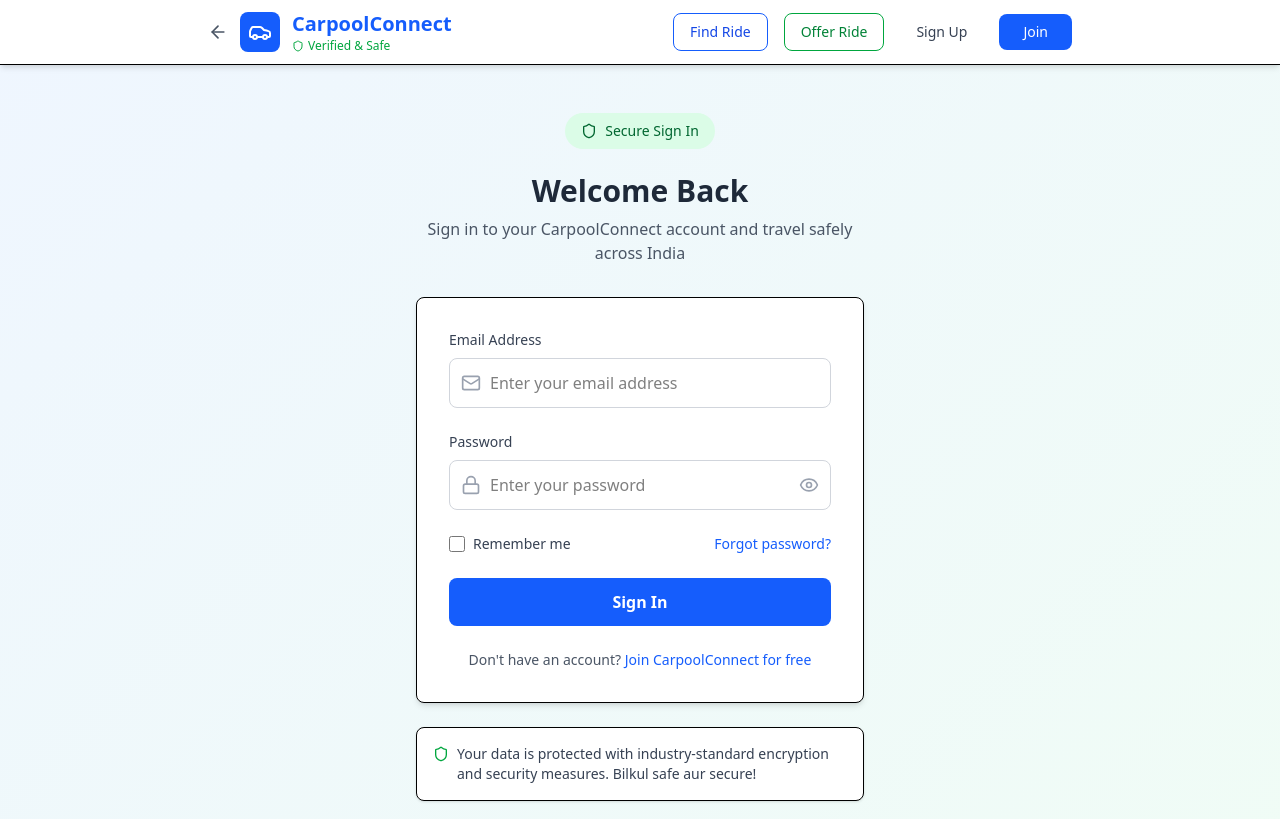
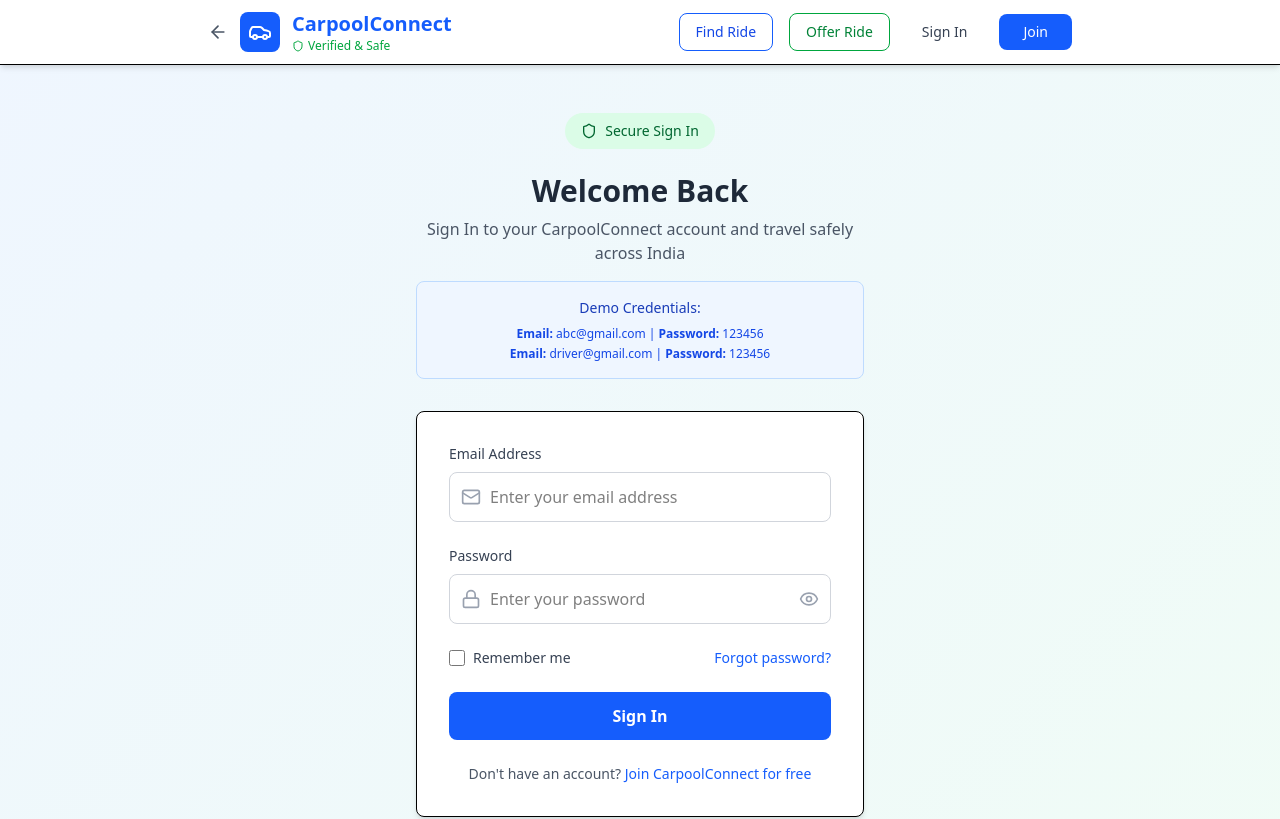
Before and after one commit to amanrk2801/carpool, a React (Vite) app in the folder frontend/: page /signin in a window 1280 px wide. Shown: the top 819 px of the page. Built offline with nearby package versions, Linux system fonts and the light colour scheme.

Commit message:
scroll-to-top-logic

```diff
--- a/frontend/src/App.jsx
+++ b/frontend/src/App.jsx
@@ -1,5 +1,6 @@
 import "./App.css";
 import { BrowserRouter as Router, Routes, Route } from 'react-router-dom';
+import ScrollToTop from './components/ScrollToTop';
 import LandingPage from './components/LandingPage';
 import SignIn from './components/SignIn';
 import JoinFree from './components/JoinFree';
@@ -20,6 +21,7 @@ import Help from './components/Help';
 function App() {
   return (
     <Router>
+      <ScrollToTop />
       <Routes>
         {/* Home/Landing Page */}
         <Route path="/" element={<LandingPage />} />
--- a/frontend/src/components/FindRide.jsx
+++ b/frontend/src/components/FindRide.jsx
@@ -1,6 +1,6 @@
-import { Shield, Car, MapPin, Calendar, Clock, Users, ArrowLeft, Search, Filter, Star, IndianRupee, Navigation } from 'lucide-react';
-import { useState } from 'react';
-import { Link } from 'react-router-dom';
+import { Shield, Car, MapPin, Calendar, Clock, Users, ArrowLeft, Search, Filter, Star, IndianRupee, Navigation, User } from 'lucide-react';
+import { useState, useEffect } from 'react';
+import { Link, useNavigate } from 'react-router-dom';
 import Footer from './Footer';
 
 /**
@@ -16,6 +16,26 @@ import Footer from './Footer';
  * - Responsive design
  */
 function FindRide() {
+  const navigate = useNavigate();
+
+  // Check if user is authenticated
+  const [user, setUser] = useState(null);
+
+  // Scroll to top when component mounts
+  useEffect(() => {
+    window.scrollTo(0, 0);
+  }, []);
+
+  useEffect(() => {
+    const userData = localStorage.getItem('user');
+    if (userData) {
+      setUser(JSON.parse(userData));
+    } else {
+      // Redirect to sign in if not authenticated
+      navigate('/signin');
+    }
+  }, [navigate]);
+
   // State for search inputs
   const [searchData, setSearchData] = useState({
     from: '',
@@ -184,13 +204,17 @@ function FindRide() {
 
   // Handle ride booking
   const handleBookRide = (rideId) => {
-    // Simulate booking
-    alert(`Booking ride ${rideId}! You will be redirected to payment page.`);
+    // Direct booking action
+    console.log(`Booking ride ${rideId}`);
+    // You can add navigation to payment page here
+    // navigate(`/payment/${rideId}`);
   };
 
   // Handle contact driver
   const handleContactDriver = (driverName) => {
-    alert(`Contacting ${driverName}... Chat window will open.`);
+    // Direct contact action
+    console.log(`Contacting ${driverName}`);
+    // You can open chat window or contact modal here
   };
 
   // Get minimum date (today)
@@ -234,11 +258,23 @@ function FindRide() {
               >
                 Offer Ride
               </Link>
+              {user ? (
+                <button
+                  onClick={() => {
+                    localStorage.removeItem('user');
+                    navigate('/signin');
+                  }}
+                  className="text-red-600 hover:text-red-700 text-sm font-medium transition-colors"
+                >
+                  Sign Out
+                </button>
+              ) : (
+                <>
                   <Link
                     to="/signin"
                     className="text-gray-600 hover:text-blue-600 text-sm font-medium transition-colors"
                   >
-                Sign Up
+                    Sign In
                   </Link>
                   <Link
                     to="/join"
@@ -246,6 +282,8 @@ function FindRide() {
                   >
                     Join
                   </Link>
+                </>
+              )}
             </div>
           </div>
         </div>
@@ -267,6 +305,17 @@ function FindRide() {
             <p className="text-gray-600 text-lg">
               Search for available rides and travel with verified drivers across India
             </p>
+
+            {/* User Welcome Section */}
+            {user && (
+              <div className="bg-green-50 border border-green-200 rounded-lg p-4 mt-6 max-w-md mx-auto">
+                <div className="flex items-center justify-center">
+                  <User className="w-5 h-5 text-green-600 mr-2" />
+                  <span className="text-green-800 font-medium">Welcome, {user.name}!</span>
+                </div>
+                <p className="text-green-700 text-sm mt-1">Let's find you the perfect ride!</p>
+              </div>
+            )}
           </div>
 
           {/* Search Form */}
--- a/frontend/src/components/Help.jsx
+++ b/frontend/src/components/Help.jsx
@@ -1,6 +1,6 @@
 import { Shield, Car, Phone, Mail, MessageCircle, HelpCircle, Search, Book, Users, ArrowLeft, CheckCircle, Clock, Star } from 'lucide-react';
 import { Link } from 'react-router-dom';
-import { useState } from 'react';
+import { useState, useEffect } from 'react';
 import Footer from './Footer';
 
 /**
@@ -14,6 +14,11 @@ import Footer from './Footer';
  * - Consistent design with other pages
  */
 function Help() {
+  // Scroll to top when component mounts
+  useEffect(() => {
+    window.scrollTo(0, 0);
+  }, []);
+
   const [activeCategory, setActiveCategory] = useState('general');
   const [searchQuery, setSearchQuery] = useState('');
 
@@ -33,7 +38,7 @@ function Help() {
       },
       {
         question: "How do I get started?",
-        answer: "Simply sign up with your phone number, verify your identity with a government ID, add your profile photo, and you're ready to find rides or offer rides to others."
+        answer: "Simply Sign In with your phone number, verify your identity with a government ID, add your profile photo, and you're ready to find rides or offer rides to others."
       },
       {
         question: "Is CarpoolConnect available in my city?",
@@ -199,7 +204,7 @@ function Help() {
                 to="/signin"
                 className="text-gray-700 hover:text-blue-600 px-4 py-2 text-sm font-medium transition-colors"
               >
-                Sign Up
+                Sign In
               </Link>
               <Link
                 to="/join"
--- a/frontend/src/components/HowItWorks.jsx
+++ b/frontend/src/components/HowItWorks.jsx
@@ -1,3 +1,4 @@
+import { useEffect } from 'react';
 import { Shield, Car, UserCheck, Search, CreditCard, MapPin, Clock, Phone, ArrowLeft, Users, Star, CheckCircle } from 'lucide-react';
 import { Link } from 'react-router-dom';
 import Footer from './Footer';
@@ -13,11 +14,16 @@ import Footer from './Footer';
  * - Interactive elements and animations
  */
 function HowItWorks() {
+  // Scroll to top when component mounts
+  useEffect(() => {
+    window.scrollTo(0, 0);
+  }, []);
+
   const riderSteps = [
     {
       step: 1,
       title: "Create Your Profile",
-      description: "Sign up with verified ID and phone number. Add your photo and basic details for a complete profile.",
+      description: "Sign In with verified ID and phone number. Add your photo and basic details for a complete profile.",
       icon: UserCheck,
       details: ["Upload government ID", "Verify phone number", "Add profile photo", "Complete safety training"]
     },
@@ -140,7 +146,7 @@ function HowItWorks() {
                 to="/signin"
                 className="text-gray-700 hover:text-blue-600 px-4 py-2 text-sm font-medium transition-colors"
               >
-                Sign Up
+                Sign In
               </Link>
               <Link
                 to="/join"
--- a/frontend/src/components/HowItWorksSection.jsx
+++ b/frontend/src/components/HowItWorksSection.jsx
@@ -19,7 +19,7 @@ function HowItWorksSection() {
   const steps = [
     {
       step: 1,
-      title: "Sign Up",
+      title: "Sign In",
       description: "Create your profile with ID verification for a secure carpooling experience.",
       icon: UserCheck
     },
--- a/frontend/src/components/JoinFree.jsx
+++ b/frontend/src/components/JoinFree.jsx
@@ -4,7 +4,7 @@ import { Link } from 'react-router-dom';
 import Footer from './Footer';
 
 /**
- * JoinFree Component (Sign Up Page)
+ * JoinFree Component (Sign In Page)
  *
  * Features:
  * - Consistent design with landing page and signin
@@ -189,10 +189,10 @@ function JoinFree() {
     // Simulate API call
     try {
       await new Promise(resolve => setTimeout(resolve, 2000));
-      console.log('Sign up attempt:', formData);
-      // Handle successful sign up here
+      console.log('Sign In attempt:', formData);
+      // Handle successful Sign In here
     } catch (error) {
-      console.error('Sign up error:', error);
+      console.error('Sign In error:', error);
     } finally {
       setIsLoading(false);
     }
@@ -241,7 +241,7 @@ function JoinFree() {
                 to="/signin"
                 className="text-gray-700 hover:text-blue-600 px-4 py-2 text-sm font-medium transition-colors"
               >
-                Sign Up
+                Sign In
               </Link>
               <Link
                 to="/join"
@@ -290,7 +290,7 @@ function JoinFree() {
             </div>
           </div>
 
-          {/* Sign Up Form Card */}
+          {/* Sign In Form Card */}
           <div className="bg-white rounded-lg shadow-md p-8 border">
             <form onSubmit={handleSubmit} className="space-y-6">
               {/* Name Fields Row */}
@@ -556,7 +556,7 @@ function JoinFree() {
               <p className="text-sm text-gray-600">
                 Already have an account?{' '}
                 <Link to="/signin" className="text-blue-600 hover:text-blue-700 font-medium">
-                  Sign in here
+                  Sign In here
                 </Link>
               </p>
             </div>
--- a/frontend/src/components/LandingPage.jsx
+++ b/frontend/src/components/LandingPage.jsx
@@ -1,3 +1,4 @@
+import { useEffect } from 'react';
 import Navbar from './Navbar';
 import HeroSection from './HeroSection';
 import FeaturesSection from './FeaturesSection';
@@ -19,6 +20,11 @@ import Footer from './Footer';
  * - Footer with additional links
  */
 function LandingPage() {
+  // Scroll to top when component mounts
+  useEffect(() => {
+    window.scrollTo(0, 0);
+  }, []);
+
   return (
     <div className="min-h-screen bg-gradient-to-br from-blue-50 to-green-50">
       <Navbar />
--- a/frontend/src/components/Navbar.jsx
+++ b/frontend/src/components/Navbar.jsx
@@ -46,7 +46,7 @@ function Navbar() {
               to="/signin"
               className="text-gray-700 hover:text-blue-600 px-4 py-2 text-sm font-medium transition-colors"
             >
-              Sign Up
+              Sign In
             </Link>
             <Link
               to="/join"
--- a/frontend/src/components/OfferRide.jsx
+++ b/frontend/src/components/OfferRide.jsx
@@ -1,6 +1,6 @@
-import { Shield, Car, MapPin, Calendar, Clock, Users, ArrowLeft, Plus, Minus, IndianRupee } from 'lucide-react';
-import { useState } from 'react';
-import { Link } from 'react-router-dom';
+import { Shield, Car, MapPin, Calendar, Clock, Users, ArrowLeft, Plus, Minus, IndianRupee, User } from 'lucide-react';
+import { useState, useEffect } from 'react';
+import { Link, useNavigate } from 'react-router-dom';
 import Footer from './Footer';
 
 /**
@@ -18,6 +18,26 @@ import Footer from './Footer';
  * - Responsive design
  */
 function OfferRide() {
+  const navigate = useNavigate();
+
+  // Check if user is authenticated
+  const [user, setUser] = useState(null);
+
+  // Scroll to top when component mounts
+  useEffect(() => {
+    window.scrollTo(0, 0);
+  }, []);
+
+  useEffect(() => {
+    const userData = localStorage.getItem('user');
+    if (userData) {
+      setUser(JSON.parse(userData));
+    } else {
+      // Redirect to sign in if not authenticated
+      navigate('/signin');
+    }
+  }, [navigate]);
+
   // State for form inputs
   const [formData, setFormData] = useState({
     from: '',
@@ -197,11 +217,23 @@ function OfferRide() {
               >
                 Offer Ride
               </Link>
+              {user ? (
+                <button
+                  onClick={() => {
+                    localStorage.removeItem('user');
+                    navigate('/signin');
+                  }}
+                  className="text-red-600 hover:text-red-700 text-sm font-medium transition-colors"
+                >
+                  Sign Out
+                </button>
+              ) : (
+                <>
                   <Link
                     to="/signin"
                     className="text-gray-600 hover:text-blue-600 text-sm font-medium transition-colors"
                   >
-                Sign Up
+                    Sign In
                   </Link>
                   <Link
                     to="/join"
@@ -209,6 +241,8 @@ function OfferRide() {
                   >
                     Join
                   </Link>
+                </>
+              )}
             </div>
           </div>
         </div>
@@ -232,6 +266,17 @@ function OfferRide() {
             <p className="text-gray-600 text-lg">
               Share your journey and help fellow travelers reach their destination safely
             </p>
+
+            {/* User Welcome Section */}
+            {user && (
+              <div className="bg-blue-50 border border-blue-200 rounded-lg p-4 mt-6 max-w-md mx-auto">
+                <div className="flex items-center justify-center">
+                  <User className="w-5 h-5 text-blue-600 mr-2" />
+                  <span className="text-blue-800 font-medium">Welcome, {user.name}!</span>
+                </div>
+                <p className="text-blue-700 text-sm mt-1">Ready to offer your ride to fellow travelers?</p>
+              </div>
+            )}
           </div>
 
           {/* Main Form Card */}
--- a/frontend/src/components/Safety.jsx
+++ b/frontend/src/components/Safety.jsx
@@ -1,3 +1,4 @@
+import { useEffect } from 'react';
 import { Shield, Car, UserCheck, Phone, MapPin, Clock, Eye, AlertTriangle, CheckCircle, ArrowLeft, Users, Star } from 'lucide-react';
 import { Link } from 'react-router-dom';
 import Footer from './Footer';
@@ -13,6 +14,11 @@ import Footer from './Footer';
  * - Consistent design with other pages
  */
 function Safety() {
+  // Scroll to top when component mounts
+  useEffect(() => {
+    window.scrollTo(0, 0);
+  }, []);
+
   const safetyFeatures = [
     {
       title: "ID Verification",
@@ -142,7 +148,7 @@ function Safety() {
                 to="/signin"
                 className="text-gray-700 hover:text-blue-600 px-4 py-2 text-sm font-medium transition-colors"
               >
-                Sign Up
+                Sign In
               </Link>
               <Link
                 to="/join"
--- a/frontend/src/components/SignIn.jsx
+++ b/frontend/src/components/SignIn.jsx
@@ -1,6 +1,6 @@
 import { Shield, Car, Eye, EyeOff, Lock, Mail, ArrowLeft } from 'lucide-react';
-import { useState } from 'react';
-import { Link } from 'react-router-dom';
+import { useState, useEffect } from 'react';
+import { Link, useNavigate } from 'react-router-dom';
 import Footer from './Footer';
 
 /**
@@ -14,7 +14,21 @@ import Footer from './Footer';
  * - Responsive design with Tailwind CSS
  * - Navigation back to home and link to join page
  */
+
 function SignIn() {
+  const navigate = useNavigate();
+
+  // Scroll to top when component mounts
+  useEffect(() => {
+    window.scrollTo(0, 0);
+  }, []);
+
+  // Dummy user data for testing
+  const dummyUsers = [
+    { email: 'abc@gmail.com', password: '123456', name: 'abc xyz' },
+    { email: 'driver@gmail.com', password: '123456', name: 'Driver Name' }
+  ];
+
   // State for form inputs
   const [formData, setFormData] = useState({
     email: '',
@@ -74,13 +88,32 @@ function SignIn() {
 
     setIsLoading(true);
 
-    // Simulate API call
+    // Simulate API call with dummy data validation
     try {
       await new Promise(resolve => setTimeout(resolve, 1500));
-      console.log('Sign in attempt:', formData);
-      // Handle successful sign in here
+
+      // Check if user exists in dummy data
+      const user = dummyUsers.find(u =>
+        u.email === formData.email && u.password === formData.password
+      );
+
+      if (user) {
+        // Store user data in localStorage for session
+        localStorage.setItem('user', JSON.stringify(user));
+        console.log('Sign In successful:', user);
+
+        // Direct navigation based on user type
+        if (user.email === 'driver@gmail.com') {
+          navigate('/offer-ride');
+        } else {
+          navigate('/find-ride');
+        }
+      } else {
+        setErrors({ email: 'Invalid email or password. Try: user@test.com / 123456' });
+      }
     } catch (error) {
-      console.error('Sign in error:', error);
+      console.error('Sign In error:', error);
+      setErrors({ email: 'Sign in failed. Please try again.' });
     } finally {
       setIsLoading(false);
     }
@@ -127,7 +160,7 @@ function SignIn() {
                 to="/signin"
                 className="text-gray-700 hover:text-blue-600 px-4 py-2 text-sm font-medium transition-colors"
               >
-                Sign Up
+                Sign In
               </Link>
               <Link
                 to="/join"
@@ -155,9 +188,18 @@ function SignIn() {
             <h1 className="text-3xl font-bold text-gray-800 mb-2">
               Welcome Back
             </h1>
-            <p className="text-gray-600">
-              Sign in to your CarpoolConnect account and travel safely across India
+            <p className="text-gray-600 mb-4">
+              Sign In to your CarpoolConnect account and travel safely across India
             </p>
+
+            {/* Demo Credentials Info */}
+            <div className="bg-blue-50 border border-blue-200 rounded-lg p-4 mb-6">
+              <h3 className="text-sm font-medium text-blue-800 mb-2">Demo Credentials:</h3>
+              <div className="text-xs text-blue-700 space-y-1">
+                <div><strong>Email:</strong> abc@gmail.com | <strong>Password:</strong> 123456</div>
+                <div><strong>Email:</strong> driver@gmail.com | <strong>Password:</strong> 123456</div>
+              </div>
+            </div>
           </div>
 
           {/* Sign In Form Card */}
```
Also changed, not shown: frontend/src/components/ScrollToTop.jsx (added, +21 -0 lines). Lines whose indentation alone changed are shown as unchanged.
